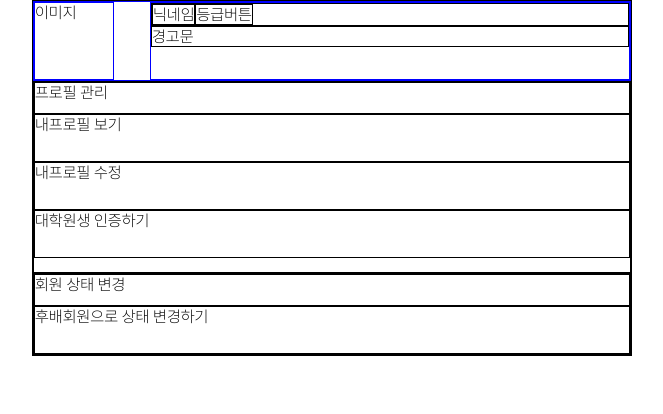
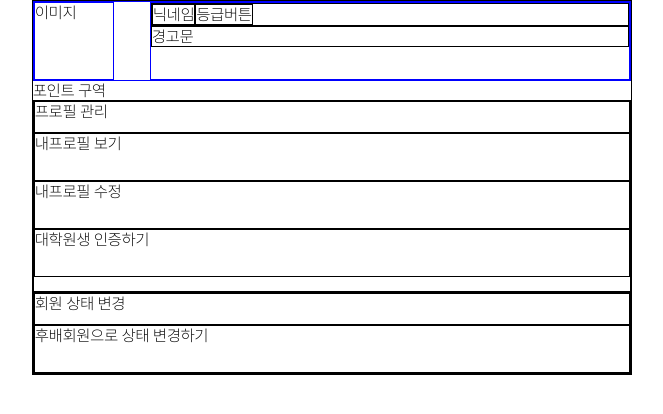
Before and after one commit to WE-ARE-RACCOONS/postgraduate-front, a Next.js app: page /mypage in a window 1280 px wide. Shown: the top 414 px of the page, without its empty margins (308-971 px from the left). Built offline with nearby package versions, Linux system fonts and the light colour scheme.

Commit message:
RAC-133 fix: 포인트 파일 생성

```diff
--- a/src/app/mypage/page.tsx
+++ b/src/app/mypage/page.tsx
@@ -1,4 +1,5 @@
 'use client';
+import Point from '@/components/Profile/Point/Point';
 import Profile from '@/components/Profile/Profile'
 import ProfileManage from '@/components/Profile/ProfileManage';
 import ProfileStateChange from '@/components/Profile/ProfileStateChange/ProfileStateChange';
@@ -8,6 +9,7 @@ function page() {
   return (
     <div>
       <Profile/>
+      <Point/>
       <ProfileManage/>
       <ProfileStateChange/>
     </div>
--- /dev/null
+++ b/src/components/Profile/Point/Point.tsx
@@ -0,0 +1,11 @@
+import React from 'react'
+
+function Point() {
+  return (
+    <div>
+      포인트 구역
+    </div>
+  )
+}
+
+export default Point
```
